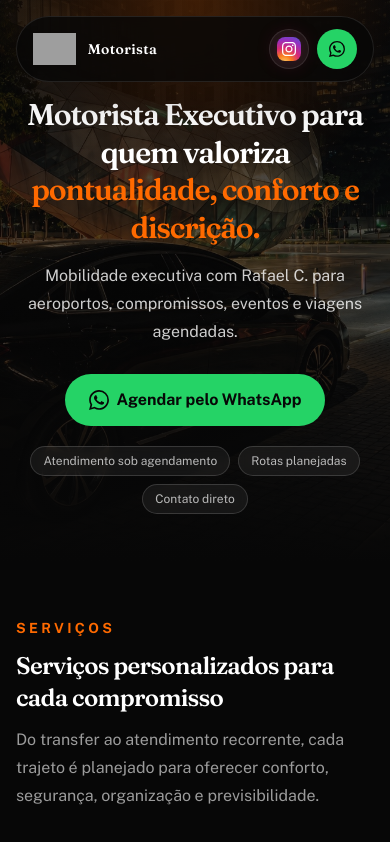
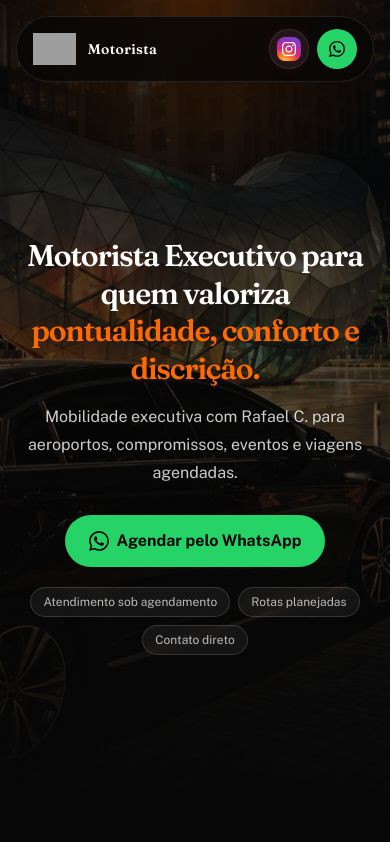
Before and after one commit to pedropcorsini/landing-page-rc-motorista, a React (Vite) app: page / in a window 390 px wide. Shown: the top 842 px of the page. Built offline with nearby package versions, Linux system fonts and the light colour scheme; grey boxes are pictures that could not be loaded.

Commit message:
fix(mobile): hero ocupa a tela inteira ao abrir
Troca a altura minima fixa por 100svh no mobile para que a secao de
servicos nao apareca junto no primeiro carregamento. Tablet e
desktop ficam inalterados.

```diff
--- a/src/components/Hero.tsx
+++ b/src/components/Hero.tsx
@@ -6,7 +6,7 @@ export function Hero() {
   return (
     <section
       id="top"
-      className="relative isolate flex min-h-[560px] items-center overflow-hidden pb-12 pt-24 sm:min-h-[720px] sm:pb-16 sm:pt-32 md:min-h-[760px] lg:min-h-[820px] lg:pb-20"
+      className="relative isolate flex min-h-[100svh] items-center overflow-hidden pb-12 pt-24 sm:min-h-[720px] sm:pb-16 sm:pt-32 md:min-h-[760px] lg:min-h-[820px] lg:pb-20"
     >
       <img
         alt="Carro executivo da RC Motorista em atendimento noturno"
```
